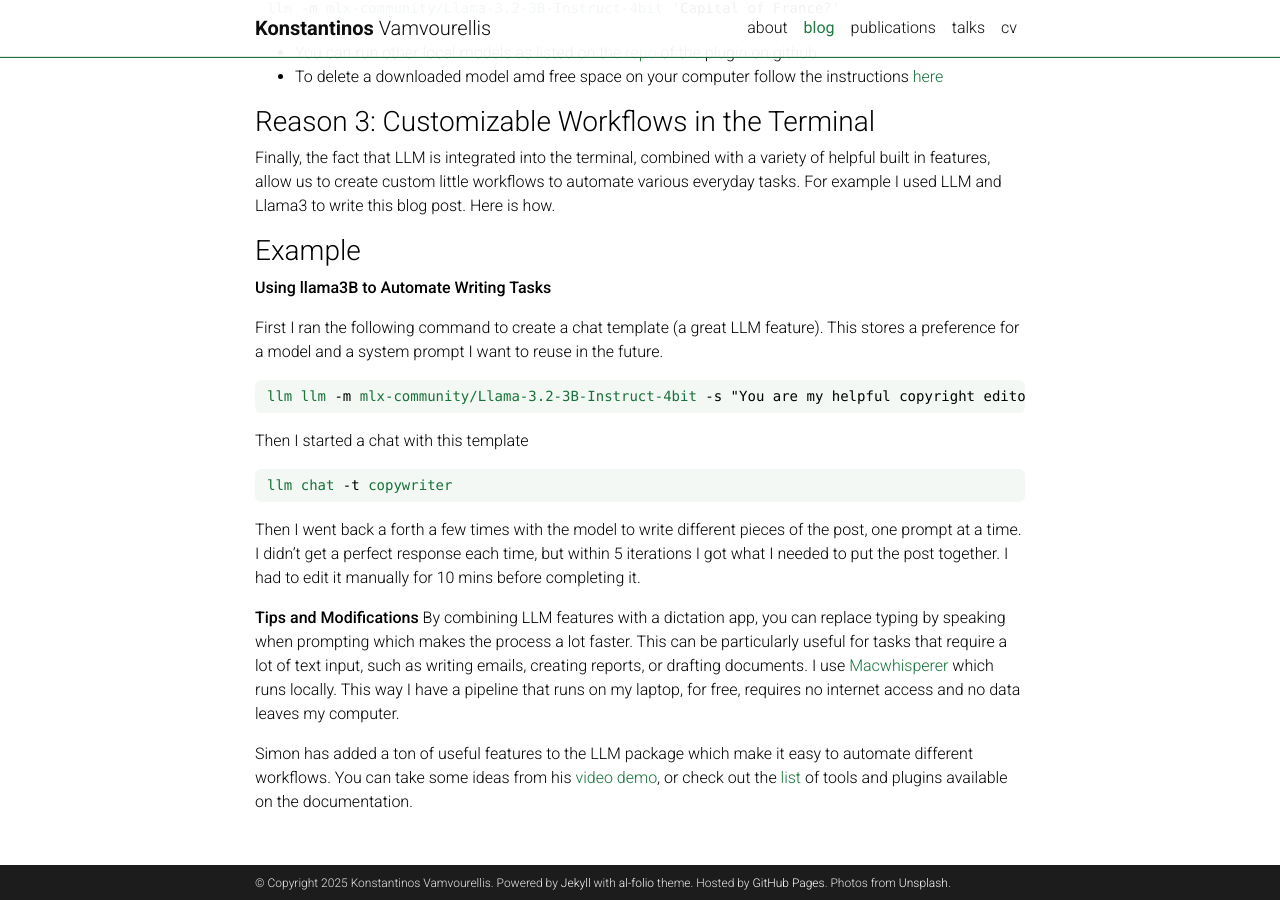
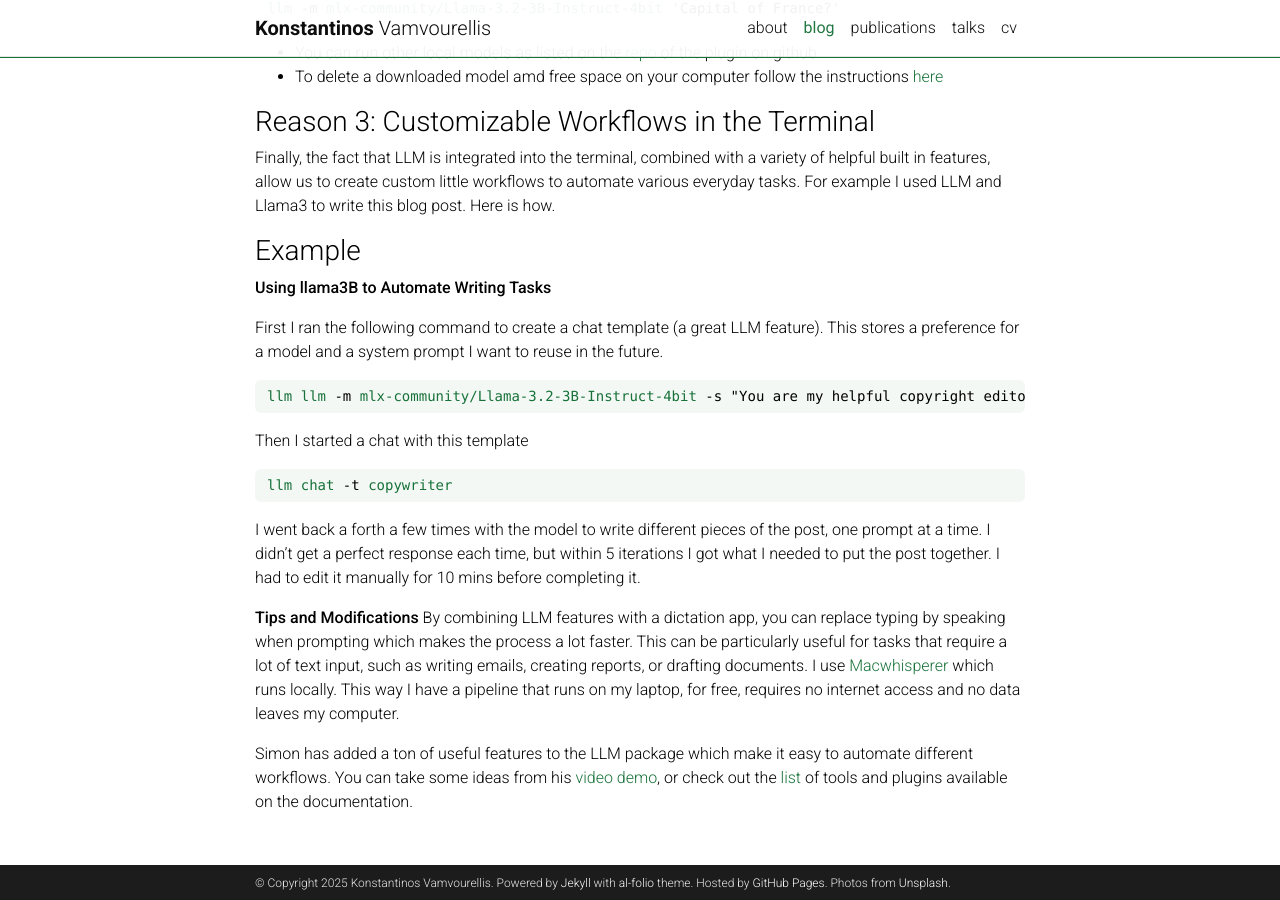
Before and after one commit to bayesways/bayesways.github.io, a Jekyll site: the page built from _posts/2025-05-15-How I experiment with different LLM models.md, in a window 1280 px wide and 900 px high, scrolled down 1567 px. Built offline with Jekyll 4.4.1, drawn with Linux system fonts in a browser that asks for light colours; comment, search, counter and statistics services are not loaded; a style sheet for code colours, icons or effects is not loaded.

Commit message:
minor edits

````diff
--- a/_data/cv.yml
+++ b/_data/cv.yml
@@ -48,7 +48,7 @@
       institution: ITE Management
       year: 2017-2025
       description:
-        - Leading the Data Science and Technology Development team
+        - Built the Data Science and Technology Development team
       #   - Description 2.
       #   - title: Description 3.
       #     contents:
--- a/_posts/2025-05-15-How I experiment with different LLM models.md
+++ b/_posts/2025-05-15-How I experiment with different LLM models.md
@@ -77,7 +77,7 @@
 llm chat -t copywriter
 ```
 
-Then I went back a forth a few times with the model to write different pieces of the post, one prompt at a time. I didn't get a perfect response each time, but within 5 iterations I got what I needed to put the post together. I had to edit it manually for 10 mins before completing it.
+I went back a forth a few times with the model to write different pieces of the post, one prompt at a time. I didn't get a perfect response each time, but within 5 iterations I got what I needed to put the post together. I had to edit it manually for 10 mins before completing it.
 
 **Tips and Modifications**
 By combining LLM features with a dictation app, you can replace typing by speaking when prompting which makes the process a lot faster. This can be particularly useful for tasks that require a lot of text input, such as writing emails, creating reports, or drafting documents. I use [Macwhisperer](https://goodsnooze.gumroad.com/l/macwhisper) which runs locally. This way I have a pipeline that runs on my laptop, for free, requires no internet access and no data leaves my computer.
````
